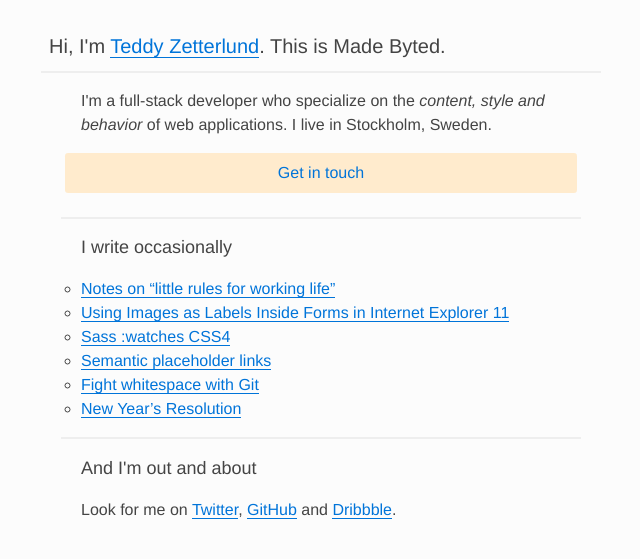
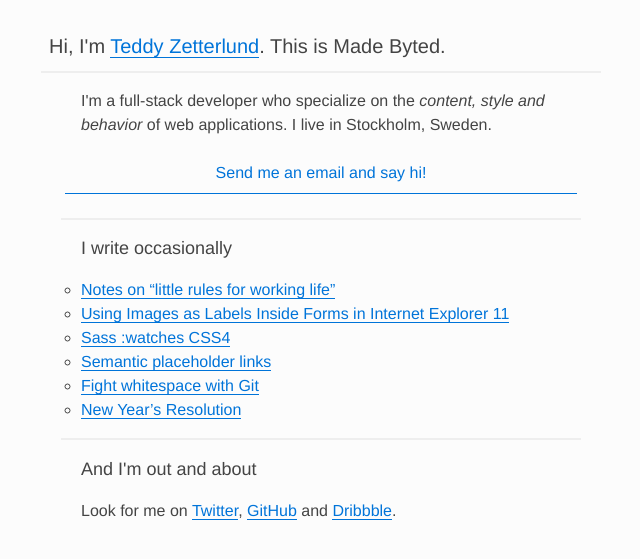
Before and after one commit to teddyzetterlund/madebyted.github.io, a Jekyll site: the page built from index.html, in a window 1280 px wide. Shown: the top 559 px of the page, without its empty margins (319-959 px from the left). Built offline with Jekyll 4.4.1, drawn with Linux system fonts in a browser that asks for light colours; Markdown is read by kramdown in place of the engine named in the settings.

Commit message:
Simplify callout link
- Improve clarity in copy
- Make the link more obvious

```diff
--- a/css/main.css
+++ b/css/main.css
@@ -138,9 +138,6 @@ a:hover {
   }
 
   .callout-link {
-    background: #FFEBCD;
-    border-bottom: 0;
-    border-radius: .2rem;
     display: block;
     font-weight: 500;
     margin: 0 -1.5rem 1.5rem -1rem;;
--- a/index.html
+++ b/index.html
@@ -6,7 +6,7 @@ layout: default
 
 <p>I'm a full-stack developer who specialize on the <em>content, style and behavior</em> of web applications. I live in Stockholm, Sweden.</p>
 
-<a class="callout-link" href="mailto:teddy@madebyted.com">Get in touch</a>
+<a class="callout-link" href="mailto:teddy@madebyted.com">Send me an email and say hi!</a>
 
 <h2>I write occasionally</h2>
 
```
